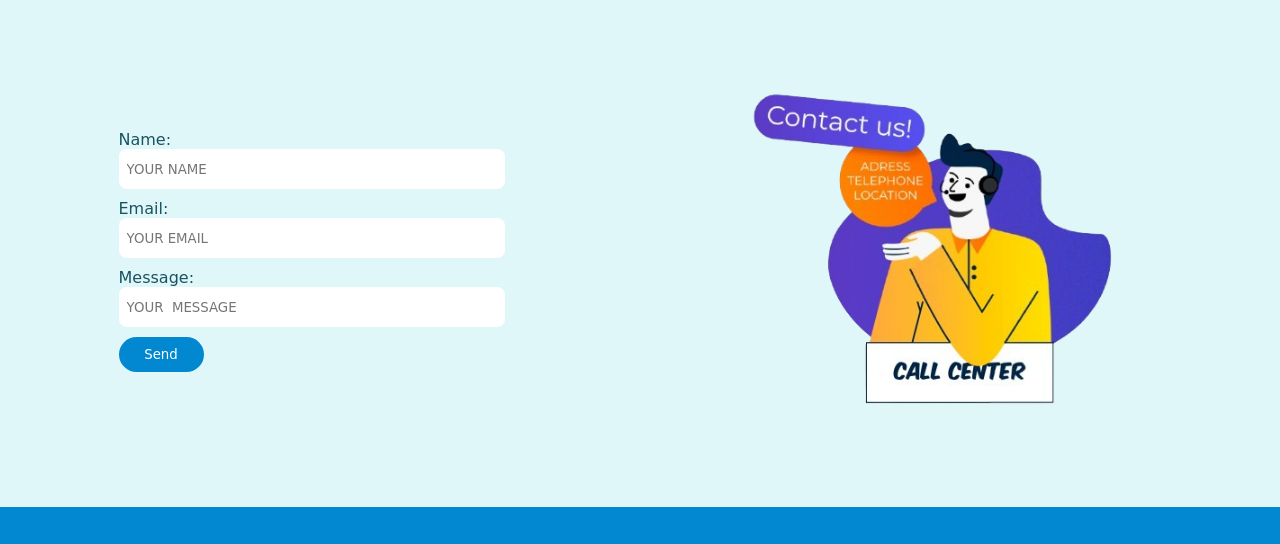
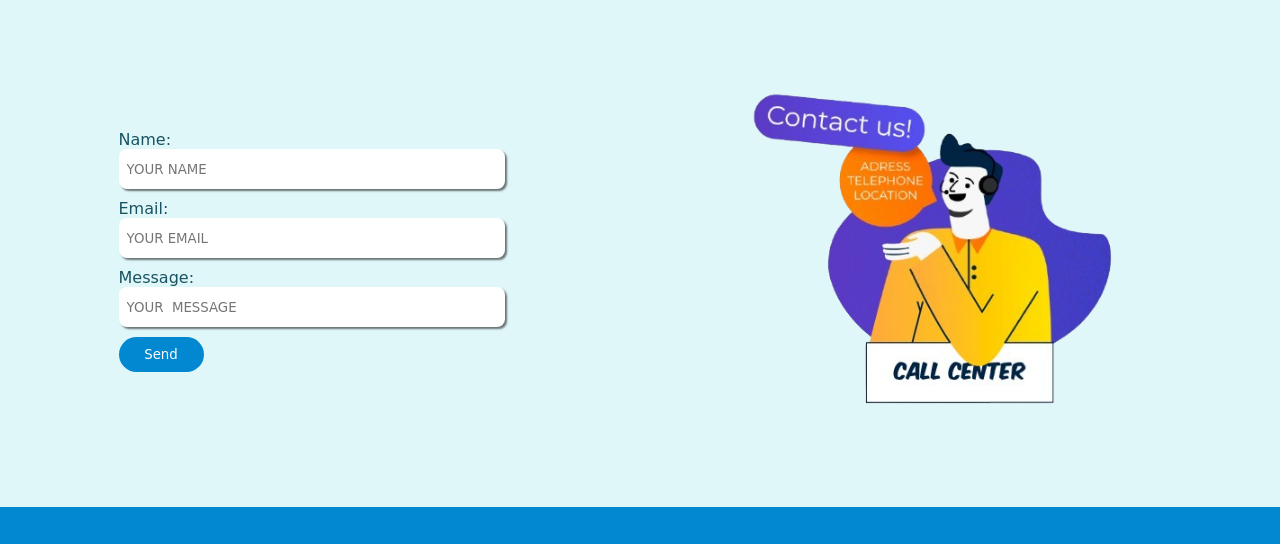
Before and after one commit to Abdo-esse/jap_art_brief, a plain HTML site: page pages/contact.html in a window 1280 px wide. Shown: the part 189-733 px from the top of the page. Drawn offline with Linux system fonts and the light colour scheme.

Commit message:
J'ajoute un box shadow dans le formulir

```diff
--- a/styles.css
+++ b/styles.css
@@ -321,6 +321,7 @@ nav {
     margin-bottom: 10px;
     padding: 0 8px;
     border: none;
+    box-shadow: 2px 2px 2px rgba(0, 0, 0, 0.534);
 }
 .formulire label{
     cursor: pointer;
```
